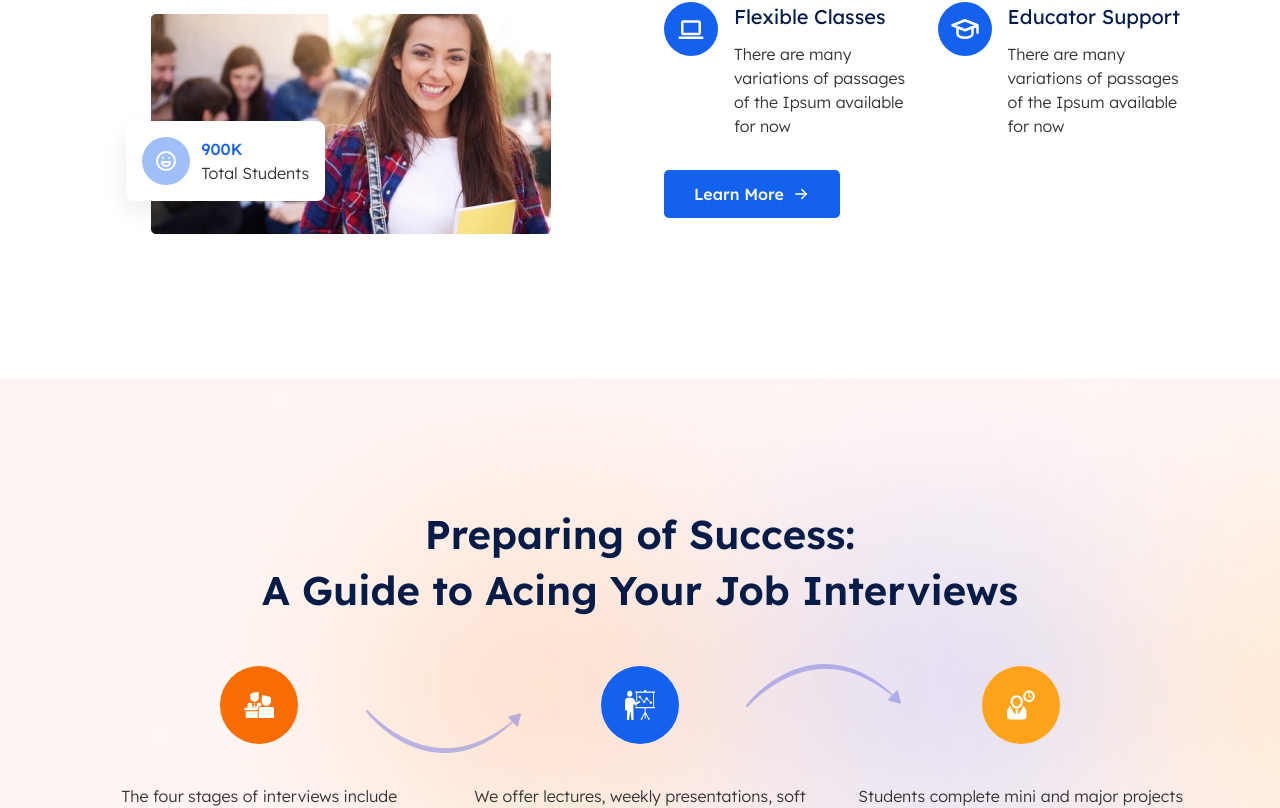
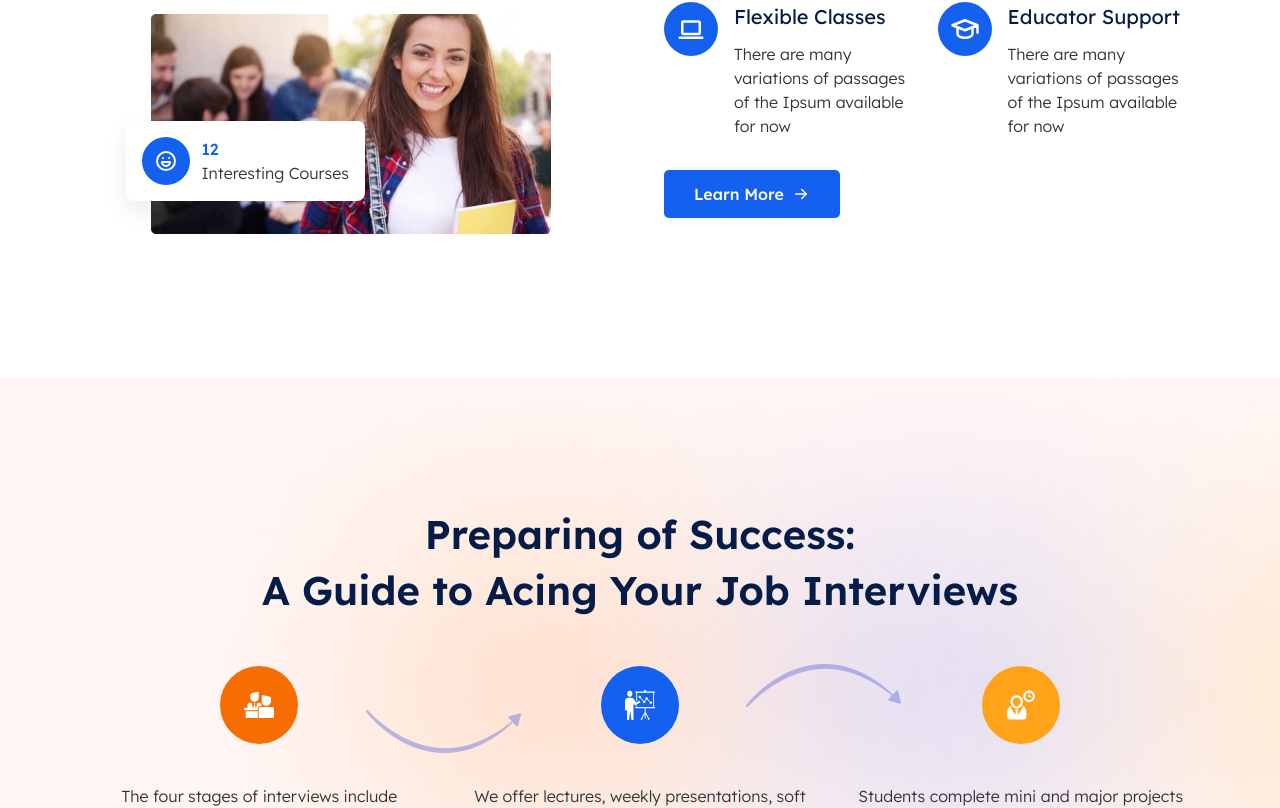
Before and after one commit to binamralamsal/Institute-Website, a SvelteKit app: page / in a window 1280 px wide. Shown: the part 1275-2083 px from the top of the page. Built offline with nearby package versions, Linux system fonts and the light colour scheme.

Commit message:
commit message

```diff
--- a/src/lib/components/Footer.svelte
+++ b/src/lib/components/Footer.svelte
@@ -110,7 +110,7 @@
               d="M12 11m-3 0a3 3 0 1 0 6 0a3 3 0 1 0 -6 0m8.657 5.657l-4.243 4.243a2 2 0 0 1 -2.827 0l-4.244 -4.243a8 8 0 1 1 11.314 0z"
             />
           </svg>
-          275 Quadra Street Victoria Road, New York
+          Motibai Tower, Near Railway Station, Badlapur West
         </li>
         <li>
           <svg
@@ -130,7 +130,7 @@
               d="M5 4h4l2 5l-2.5 1.5a11 11 0 0 0 5 5l1.5 -2.5l5 2v4a2 2 0 0 1 -2 2a16 16 0 0 1 -15 -15a2 2 0 0 1 2 -2"
             />
           </svg>
-          +1 (237) 382-2839
+          +91 8459231328
         </li>
         <li>
           <svg
@@ -150,7 +150,7 @@
               d="M5 4h4l2 5l-2.5 1.5a11 11 0 0 0 5 5l1.5 -2.5l5 2v4a2 2 0 0 1 -2 2a16 16 0 0 1 -15 -15a2 2 0 0 1 2 -2"
             />
           </svg>
-          +1 (237) 382-2840
+          +91 9172124795
         </li>
         <li>
           <svg
@@ -170,7 +170,7 @@
               d="M3 5m0 2a2 2 0 0 1 2 -2h14a2 2 0 0 1 2 2v10a2 2 0 0 1 -2 2h-14a2 2 0 0 1 -2 -2zl9 6l9 -6"
             />
           </svg>
-          yourmailaddress@example.com
+          Krishnagupt199@gmail.com
         </li>
       </ul>
     </div>
--- a/src/routes/AboutSection.svelte
+++ b/src/routes/AboutSection.svelte
@@ -60,8 +60,8 @@
           </div>
 
           <div class="count__content">
-            <h3 class="count__title">900K</h3>
-            <p class="count__description">Total Students</p>
+            <h3 class="count__title">12</h3>
+            <p class="count__description">Interesting Courses</p>
           </div>
         </div>
         <img src="/home/about-image-3.jpg" class="image-3" alt="" />
@@ -319,7 +319,7 @@
 
   .count__icon {
     padding: 0.75em;
-    background: var(--clr-accent-100);
+    background: var(--clr-accent-400);
     border-radius: 100%;
     color: white;
     display: flex;
```
